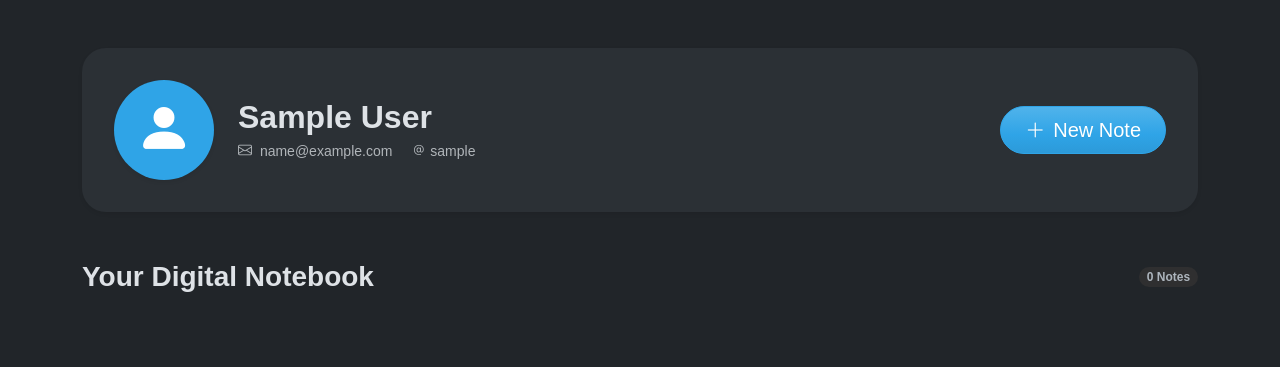
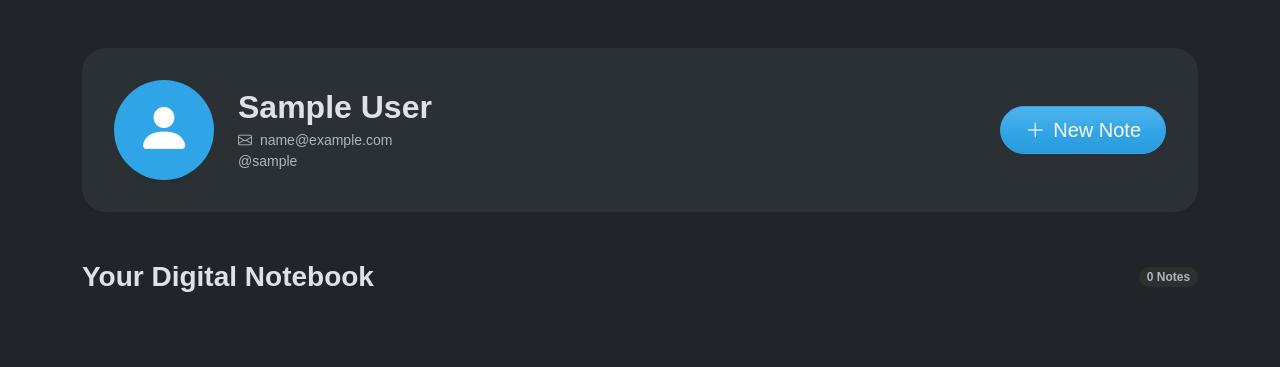
Before and after one commit to dvrkdev/flask-notes-app, a Flask app: page / in a window 1280 px wide. Shown: the part 63-430 px from the top of the page. Run offline with Flask 3, Linux system fonts and the light colour scheme; the visitor is signed in with stand-in values (Sample User, id 1); data that the repository does not hold is empty; some libraries are stand-ins or nearby versions; some web fonts are replaced.

Commit message:
refactor: update user profile display by separating email and username

```diff
--- a/app/templates/main/index.html
+++ b/app/templates/main/index.html
@@ -44,9 +44,9 @@
             <div class="col text-center text-md-start">
                 <h2 class="fw-bold mb-1">{{ current_user.name }}</h2>
                 <p class="text-muted small mb-0">
-                    <span class="me-3"><i class="bi bi-envelope me-1"></i> {{ current_user.email }}</span>
-                    <span><i class="bi bi-at me-1"></i>{{ current_user.username }}</span>
+                    <i class="bi bi-envelope me-1"></i> {{ current_user.email }}
                 </p>
+                <p class="text-muted small mb-0">@{{ current_user.username }}</p>
             </div>
             <div class="col-md-auto text-center mt-3 mt-md-0">
                 <a href="{{ url_for('main.add_note') }}"
```
